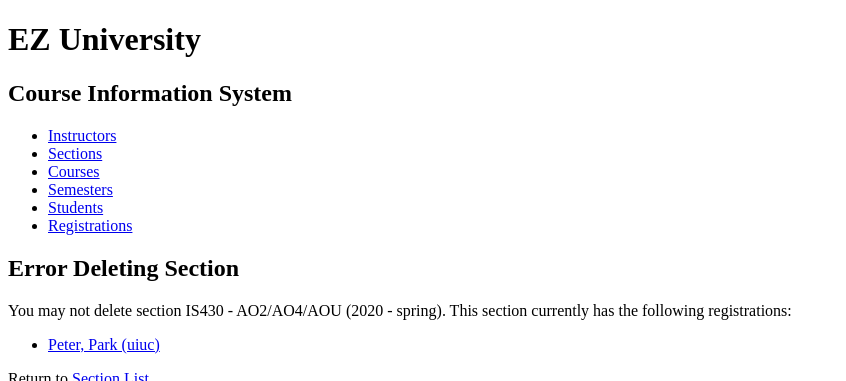
After one commit to DDMeer/zhao_yingjie_ezu, a Django app: page /section/1/delete/ in a window 1280 px wide. The commit adds this page. Shown: the top 381 px of the page, without its empty margins (0-846 px from the left). Run offline with Django 3.2, Linux system fonts and the light colour scheme; data comes from the database, SQL or seed files in the repository; both versions use the stored data as it was after the commit; parts of the project's set-up code (start-up, migrations or seed data) failed here and were passed over.

Commit message:
some changes

```diff
--- a/courseinfo/models.py
+++ b/courseinfo/models.py
@@ -96,6 +96,10 @@ class Instructor(models.Model):
         return reverse('courseinfo_instructor_update_urlpattern',
                        kwargs={'pk': self.pk})
 
+    def get_delete_url(self):
+        return reverse('courseinfo_instructor_delete_urlpattern',
+                       kwargs={'pk':self.pk})
+
     class Meta:
         ordering = ['last_name', 'first_name', 'disambiguator']
         constraints = [
@@ -153,6 +157,10 @@ class Section(models.Model):
     def get_update_url(self):
         return reverse('courseinfo_section_update_urlpattern',
                        kwargs={'pk': self.pk})
+
+    def get_delete_url(self):
+        return reverse('courseinfo_section_delete_urlpattern',
+                       kwargs={'pk':self.pk})
     class Meta:
         ordering = ['course', 'section_name', 'semester']
         constraints = [
@@ -176,6 +184,10 @@ class Registration(models.Model):
     def get_update_url(self):
         return reverse('courseinfo_registration_update_urlpattern',
                        kwargs={'pk': self.pk})
+
+    def get_delete_url(self):
+        return reverse('courseinfo_registration_delete_urlpattern',
+                       kwargs={'pk':self.pk})
     class Meta:
         ordering = ['section', 'student']
         constraints = [
--- a/courseinfo/templates/courseinfo/instructor_detail.html
+++ b/courseinfo/templates/courseinfo/instructor_detail.html
@@ -10,6 +10,9 @@
         <li>
             <a href="{{ instructor.get_update_url }}">
                 Edit Instructor</a></li>
+        <li>
+            <a href="{{ instructor.get_delete_url }}">
+                Delete Instructor</a></li>
     </ul>
     <section>
         <table>
--- a/courseinfo/templates/courseinfo/registration_detail.html
+++ b/courseinfo/templates/courseinfo/registration_detail.html
@@ -10,6 +10,9 @@
         <li>
             <a href="{{ registration.get_update_url }}">
                 Edit Registration</a></li>
+        <li>
+            <a href="{{ registration.get_delete_url }}">
+                Delete Registration</a></li>
     </ul>
 
     <section>
--- a/courseinfo/templates/courseinfo/section_detail.html
+++ b/courseinfo/templates/courseinfo/section_detail.html
@@ -10,6 +10,9 @@
         <li>
             <a href="{{ section.get_update_url }}">
                 Edit Section</a></li>
+        <li>
+            <a href="{{ section.get_delete_url }}">
+                Delete Section</a></li>
     </ul>
 
 
--- /dev/null
+++ b/courseinfo/templates/courseinfo/section_refuse_delete.html
@@ -0,0 +1,26 @@
+{% extends 'courseinfo/base.html' %}
+
+{% block title %}
+    Error Deleting Section
+{% endblock %}
+
+{% block content %}
+    <div>
+        <h2>Error Deleting Section</h2>
+        <p>
+            You may not delete section {{ section }}.  This
+            section currently has the following
+            registrations:
+        </p>
+
+        <ul>
+            {% for registration in registrations %}
+            <li><a href="{{ registration.get_absolute_url }}">{{ registration.student }}</a></li>
+            {%  endfor %}
+        </ul>
+
+        <p>
+            Return to <a href="{% url 'courseinfo_section_list_urlpattern' %}">Section List</a>.
+        </p>
+    </div>
+{% endblock %}
--- a/courseinfo/urls.py
+++ b/courseinfo/urls.py
@@ -25,6 +25,10 @@ from courseinfo.views import (
     SemesterUpdate,
     StudentUpdate,
     RegistrationUpdate,
+    RegistrationDelete,
+    InstructorDelete,
+    SectionDelete,
+    CourseDelete
 )
 
 urlpatterns = [
@@ -44,6 +48,9 @@ urlpatterns = [
     path('instructor/<int:pk>/update/',
          InstructorUpdate.as_view(),
          name='courseinfo_instructor_update_urlpattern'),
+    path('instructor/<int:pk>/delete/',
+         InstructorDelete.as_view(),
+         name='courseinfo_instructor_delete_urlpattern'),
 
 
 
@@ -61,6 +68,9 @@ urlpatterns = [
     path('section/<int:pk>/update/',
          SectionUpdate.as_view(),
          name='courseinfo_section_update_urlpattern'),
+    path('section/<int:pk>/delete/',
+         SectionDelete.as_view(),
+         name='courseinfo_section_delete_urlpattern'),
 
     path('course/',
          CourseList.as_view(),
@@ -74,6 +84,9 @@ urlpatterns = [
     path('course/<int:pk>/update/',
          CourseUpdate.as_view(),
          name='courseinfo_course_update_urlpattern'),
+    path('course/<int:pk>/delete/',
+         CourseDelete.as_view(),
+         name='courseinfo_course_delete_urlpattern'),
 
     path('semester/',
          SemesterList.as_view(),
@@ -114,4 +127,8 @@ urlpatterns = [
     path('registration/<int:pk>/update/',
          RegistrationUpdate.as_view(),
          name='courseinfo_registration_update_urlpattern'),
+
+    path('registration/<int:pk>/delete/',
+         RegistrationDelete.as_view(),
+         name='courseinfo_registration_delete_urlpattern'),
 ]
--- a/courseinfo/views.py
+++ b/courseinfo/views.py
@@ -79,6 +79,37 @@ class InstructorUpdate(View):
                 self.template_name,
                 context)
 
+class InstructorDelete(View):
+
+    def get(self, request, pk):
+        instructor = self.get_object(pk)
+        sections = instructor.sections.all()
+        if sections.count() > 0:
+            return render(
+                request,
+                'courseinfo/instructor_refuse_delete.html',
+                {'instructor': instructor,
+                 'sections': sections,
+                 }
+            )
+        else:
+            return render(
+                request,
+                'courseinfo/instructor_confirm_delete.html',
+                {'instructor': instructor}
+            )
+
+    def get_object(self, pk):
+        return get_object_or_404(
+            Instructor,
+            pk=pk)
+
+    def post(self, request, pk):
+        instructor = self.get_object(pk)
+        instructor.delete()
+        return redirect('courseinfo_instructor_list_urlpattern')
+
+
 
 class SectionList(View):
 
@@ -151,6 +182,37 @@ class SectionUpdate(View):
                 request,
                 self.template_name,
                 context)
+
+class SectionDelete(View):
+
+    def get(self, request, pk):
+        section = self.get_object(pk)
+        registrations = section.registrations.all()
+        if registrations.count() > 0:
+            return render(
+                request,
+                'courseinfo/section_refuse_delete.html',
+                {'section': section,
+                 'registrations': registrations,
+                 }
+            )
+        else:
+            return render(
+                request,
+                'courseinfo/section_confirm_delete.html',
+                {'section': section}
+            )
+
+    def get_object(self, pk):
+        return get_object_or_404(
+            Section,
+            pk=pk)
+
+    def post(self, request, pk):
+        section = self.get_object(pk)
+        section.delete()
+        return redirect('courseinfo_section_list_urlpattern')
+
 
 
 
@@ -423,3 +485,25 @@ class RegistrationUpdate(View):
                 request,
                 self.template_name,
                 context)
+
+class RegistrationDelete(View):
+
+    def get(self, request, pk):
+        registration = self.get_object(pk)
+        return render(
+            request,
+            'courseinfo/registration_confirm_delete.html',
+            {'registration': registration}
+        )
+
+    def get_object(self, pk):
+        registration = get_object_or_404(
+            Registration,
+            pk=pk
+        )
+        return registration
+
+    def post(self, request, pk):
+        registration = self.get_object(pk)
+        registration.delete()
+        return redirect('courseinfo_registration_list_urlpattern')
```
Also changed, not shown: courseinfo/templates/courseinfo/instructor_confirm_delete.html (added, +19 -0 lines), courseinfo/templates/courseinfo/instructor_refuse_delete.html (added, +26 -0 lines), courseinfo/templates/courseinfo/registration_confirm_delete.html (added, +19 -0 lines), courseinfo/templates/courseinfo/section_confirm_delete.html (added, +19 -0 lines), db.sqlite3.
